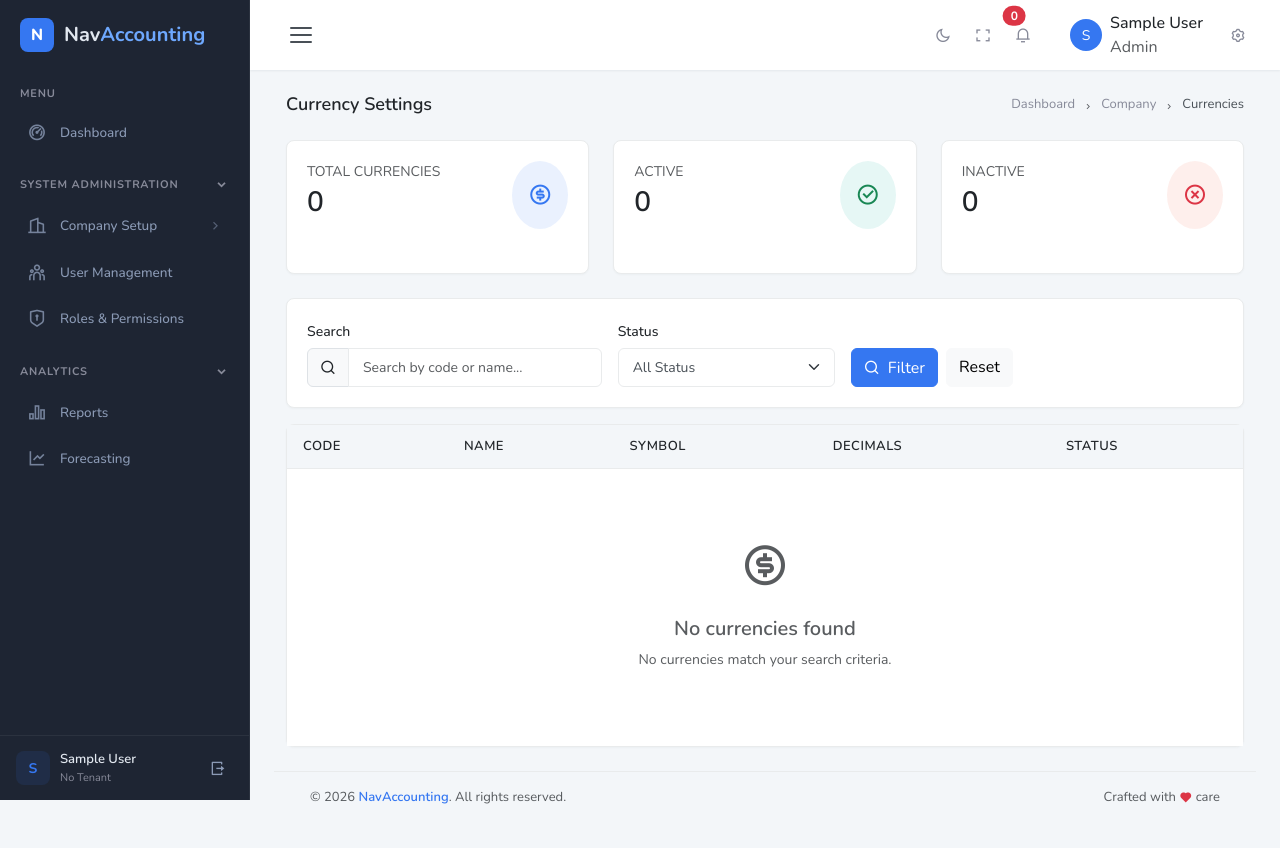
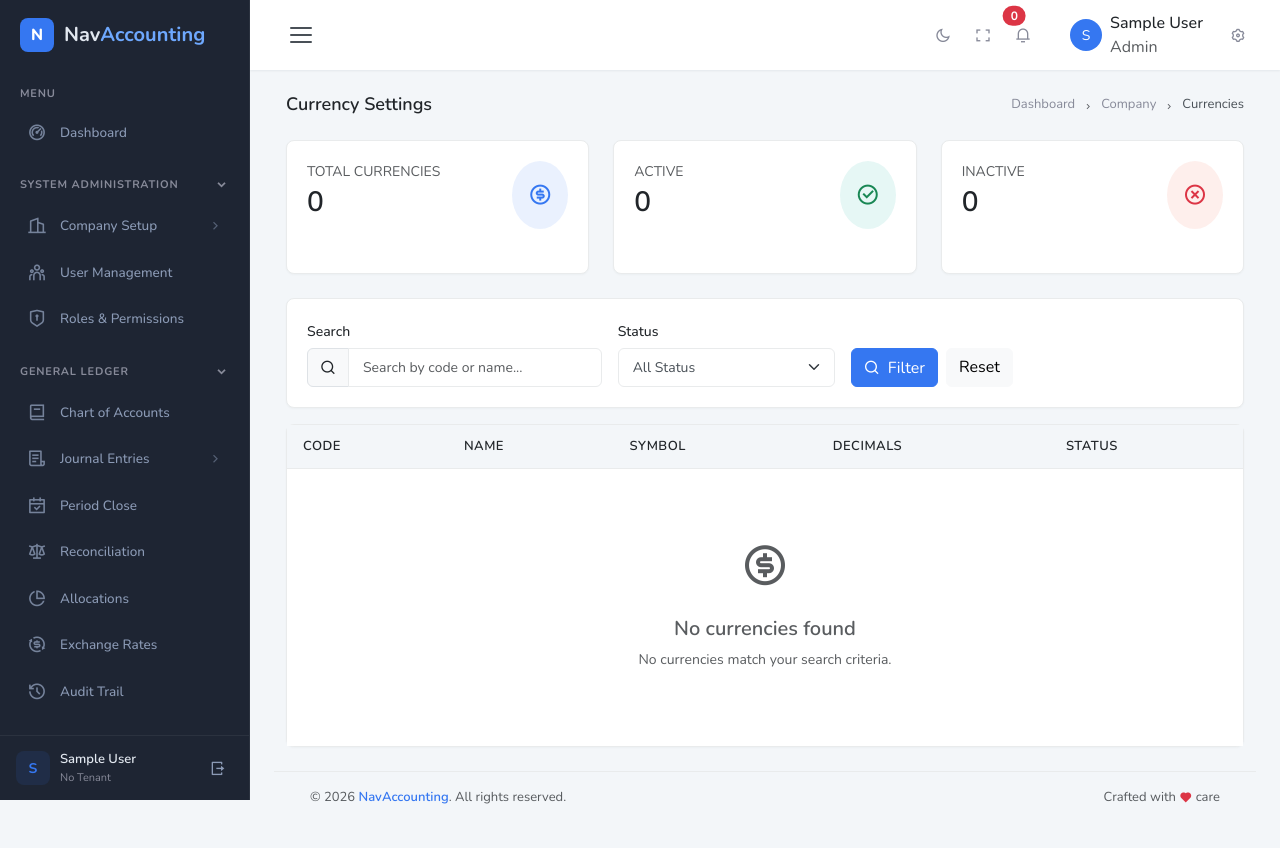
Before and after one commit to Navaid-KloneIT/NavAccounting, a Django app: page /t/1/company/currencies/ in a window 1280 px wide. Run offline with Django 5.2, Linux system fonts and the light colour scheme; the visitor is signed in with stand-in values (Sample User, id 1); data that the repository does not hold is empty; some libraries are stand-ins or nearby versions.

Commit message:
Add General Ledger navigation section to sidebar

```diff
--- a/templates/partials/_sidebar.html
+++ b/templates/partials/_sidebar.html
@@ -89,6 +89,108 @@
                 </a>
             </li>
 
+            <li class="menu-title" data-toggle="menu-section">General Ledger <i class="ri-arrow-down-s-line menu-title-arrow"></i></li>
+
+            <!-- Chart of Accounts -->
+            <li class="nav-item">
+                {% if current_tenant %}
+                <a href="{% url 'general_ledger:account_list' tenant_slug=current_tenant.slug %}" class="menu-link {% if request.resolver_match.app_name == 'general_ledger' and 'account' in request.resolver_match.url_name %}active{% endif %}">
+                {% else %}
+                <a href="#" class="menu-link">
+                {% endif %}
+                    <i class="ri-book-2-line"></i>
+                    <span class="menu-text">Chart of Accounts</span>
+                </a>
+            </li>
+
+            <!-- Journal Entries -->
+            <li class="nav-item has-submenu {% if request.resolver_match.app_name == 'general_ledger' and 'journal' in request.resolver_match.url_name or request.resolver_match.app_name == 'general_ledger' and 'approval' in request.resolver_match.url_name %}open{% endif %}">
+                <a href="javascript:void(0);" class="menu-link" data-toggle="submenu">
+                    <i class="ri-file-list-3-line"></i>
+                    <span class="menu-text">Journal Entries</span>
+                    <i class="ri-arrow-right-s-line menu-arrow"></i>
+                </a>
+                {% if current_tenant %}
+                <ul class="sub-menu" {% if request.resolver_match.app_name == 'general_ledger' and 'journal' in request.resolver_match.url_name or request.resolver_match.app_name == 'general_ledger' and 'approval' in request.resolver_match.url_name %}style="display:block"{% endif %}>
+                    <li class="nav-item">
+                        <a href="{% url 'general_ledger:journal_list' tenant_slug=current_tenant.slug %}" class="menu-link {% if request.resolver_match.url_name == 'journal_list' %}active{% endif %}">
+                            <span class="menu-text">All Entries</span>
+                        </a>
+                    </li>
+                    <li class="nav-item">
+                        <a href="{% url 'general_ledger:journal_create' tenant_slug=current_tenant.slug %}" class="menu-link {% if request.resolver_match.url_name == 'journal_create' %}active{% endif %}">
+                            <span class="menu-text">New Entry</span>
+                        </a>
+                    </li>
+                    <li class="nav-item">
+                        <a href="{% url 'general_ledger:approval_queue' tenant_slug=current_tenant.slug %}" class="menu-link {% if 'approval' in request.resolver_match.url_name %}active{% endif %}">
+                            <span class="menu-text">Approvals</span>
+                        </a>
+                    </li>
+                </ul>
+                {% endif %}
+            </li>
+
+            <!-- Period Close -->
+            <li class="nav-item">
+                {% if current_tenant %}
+                <a href="{% url 'general_ledger:period_close_list' tenant_slug=current_tenant.slug %}" class="menu-link {% if request.resolver_match.app_name == 'general_ledger' and 'period_close' in request.resolver_match.url_name %}active{% endif %}">
+                {% else %}
+                <a href="#" class="menu-link">
+                {% endif %}
+                    <i class="ri-calendar-check-line"></i>
+                    <span class="menu-text">Period Close</span>
+                </a>
+            </li>
+
+            <!-- Reconciliation -->
+            <li class="nav-item">
+                {% if current_tenant %}
+                <a href="{% url 'general_ledger:reconciliation_list' tenant_slug=current_tenant.slug %}" class="menu-link {% if request.resolver_match.app_name == 'general_ledger' and 'reconciliation' in request.resolver_match.url_name %}active{% endif %}">
+                {% else %}
+                <a href="#" class="menu-link">
+                {% endif %}
+                    <i class="ri-scales-3-line"></i>
+                    <span class="menu-text">Reconciliation</span>
+                </a>
+            </li>
+
+            <!-- Allocation Rules -->
+            <li class="nav-item">
+                {% if current_tenant %}
+                <a href="{% url 'general_ledger:allocation_list' tenant_slug=current_tenant.slug %}" class="menu-link {% if request.resolver_match.app_name == 'general_ledger' and 'allocation' in request.resolver_match.url_name %}active{% endif %}">
+                {% else %}
+                <a href="#" class="menu-link">
+                {% endif %}
+                    <i class="ri-pie-chart-line"></i>
+                    <span class="menu-text">Allocations</span>
+                </a>
+            </li>
+
+            <!-- Exchange Rates -->
+            <li class="nav-item">
+                {% if current_tenant %}
+                <a href="{% url 'general_ledger:exchange_rate_list' tenant_slug=current_tenant.slug %}" class="menu-link {% if request.resolver_match.app_name == 'general_ledger' and 'exchange_rate' in request.resolver_match.url_name %}active{% endif %}">
+                {% else %}
+                <a href="#" class="menu-link">
+                {% endif %}
+                    <i class="ri-exchange-dollar-line"></i>
+                    <span class="menu-text">Exchange Rates</span>
+                </a>
+            </li>
+
+            <!-- Audit Trail -->
+            <li class="nav-item">
+                {% if current_tenant %}
+                <a href="{% url 'general_ledger:audit_list' tenant_slug=current_tenant.slug %}" class="menu-link {% if request.resolver_match.url_name == 'audit_list' %}active{% endif %}">
+                {% else %}
+                <a href="#" class="menu-link">
+                {% endif %}
+                    <i class="ri-history-line"></i>
+                    <span class="menu-text">Audit Trail</span>
+                </a>
+            </li>
+
             <li class="menu-title" data-toggle="menu-section">Analytics <i class="ri-arrow-down-s-line menu-title-arrow"></i></li>
 
             <!-- Reports -->
```
